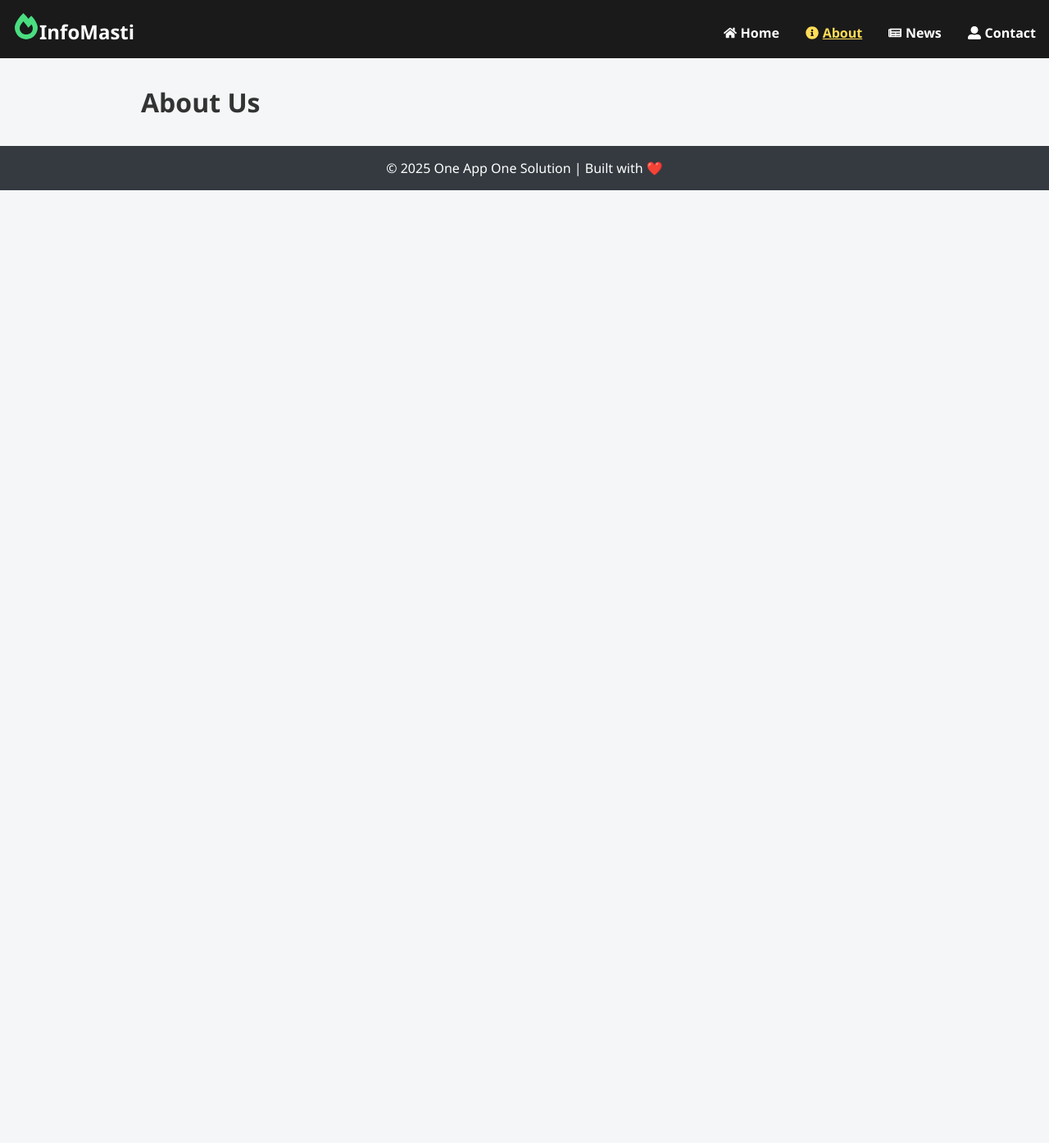
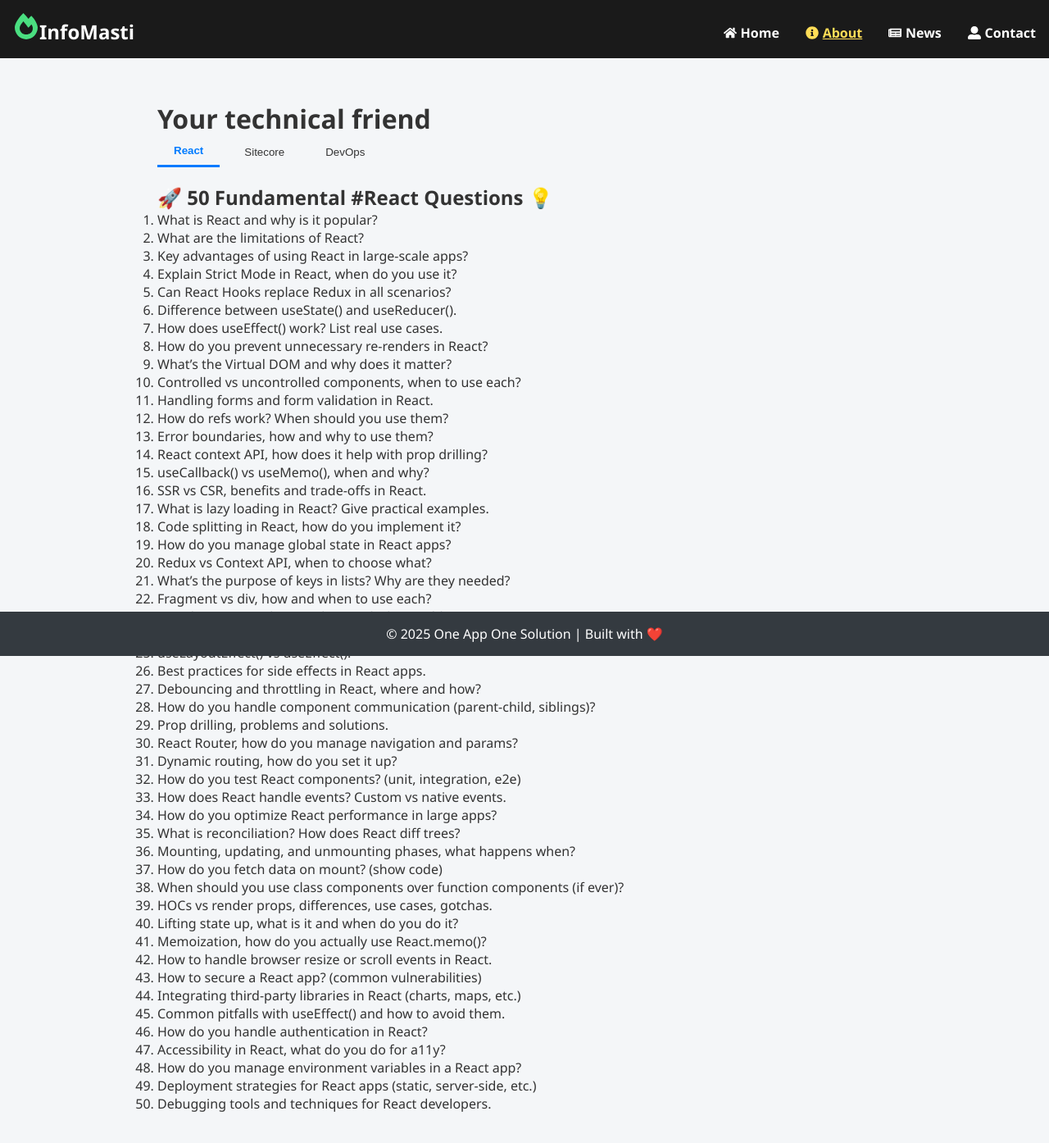
Before and after one commit to sunilnaughtiyal/first-react-app, a React (Create React App) app: page /about in a window 1280 px wide. Shown: the top 1394 px of the page at 82% size. Before the commit the page ends 800 px from the top, so only its background shows below. Built offline with nearby package versions, Linux system fonts and the light colour scheme.

Commit message:
code updated for about us tabs

```diff
--- a/src/pages/About.js
+++ b/src/pages/About.js
@@ -1,9 +1,116 @@
-import React from 'react';
+import React, { useState } from 'react';
+
+const tabs = ['React', 'Sitecore', 'DevOps'];
+
+const reactQuestions = [
+  "What is React and why is it popular?",
+  "What are the limitations of React?",
+  "Key advantages of using React in large-scale apps?",
+  "Explain Strict Mode in React, when do you use it?",
+  "Can React Hooks replace Redux in all scenarios?",
+  "Difference between useState() and useReducer().",
+  "How does useEffect() work? List real use cases.",
+  "How do you prevent unnecessary re-renders in React?",
+  "What’s the Virtual DOM and why does it matter?",
+  "Controlled vs uncontrolled components, when to use each?",
+  "Handling forms and form validation in React.",
+  "How do refs work? When should you use them?",
+  "Error boundaries, how and why to use them?",
+  "React context API, how does it help with prop drilling?",
+  "useCallback() vs useMemo(), when and why?",
+  "SSR vs CSR, benefits and trade-offs in React.",
+  "What is lazy loading in React? Give practical examples.",
+  "Code splitting in React, how do you implement it?",
+  "How do you manage global state in React apps?",
+  "Redux vs Context API, when to choose what?",
+  "What’s the purpose of keys in lists? Why are they needed?",
+  "Fragment vs div, how and when to use each?",
+  "Portals in React, what are they, and why would you use one?",
+  "useRef(), how does it differ from createRef()?",
+  "useLayoutEffect() vs useEffect().",
+  "Best practices for side effects in React apps.",
+  "Debouncing and throttling in React, where and how?",
+  "How do you handle component communication (parent-child, siblings)?",
+  "Prop drilling, problems and solutions.",
+  "React Router, how do you manage navigation and params?",
+  "Dynamic routing, how do you set it up?",
+  "How do you test React components? (unit, integration, e2e)",
+  "How does React handle events? Custom vs native events.",
+  "How do you optimize React performance in large apps?",
+  "What is reconciliation? How does React diff trees?",
+  "Mounting, updating, and unmounting phases, what happens when?",
+  "How do you fetch data on mount? (show code)",
+  "When should you use class components over function components (if ever)?",
+  "HOCs vs render props, differences, use cases, gotchas.",
+  "Lifting state up, what is it and when do you do it?",
+  "Memoization, how do you actually use React.memo()?",
+  "How to handle browser resize or scroll events in React.",
+  "How to secure a React app? (common vulnerabilities)",
+  "Integrating third-party libraries in React (charts, maps, etc.)",
+  "Common pitfalls with useEffect() and how to avoid them.",
+  "How do you handle authentication in React?",
+  "Accessibility in React, what do you do for a11y?",
+  "How do you manage environment variables in a React app?",
+  "Deployment strategies for React apps (static, server-side, etc.)",
+  "Debugging tools and techniques for React developers."
+];
+
+// Placeholder content for Sitecore and DevOps tabs
+const sitecoreContent = (
+  <p>Coming soon: Sitecore Interview Questions & Answers!</p>
+);
+const devopsContent = (
+  <p>Coming soon: DevOps Interview Questions & Answers!</p>
+);
 
 function About() {
+  const [activeTab, setActiveTab] = useState('React');
+
+  const renderContent = () => {
+    switch (activeTab) {
+      case 'React':
+        return (
+          <>
+            <h2>🚀 50 Fundamental #React Questions 💡</h2>
+            <ol>
+              {reactQuestions.map((q, i) => (
+                <li key={i}>{q}</li>
+              ))}
+            </ol>
+          </>
+        );
+      case 'Sitecore':
+        return sitecoreContent;
+      case 'DevOps':
+        return devopsContent;
+      default:
+        return null;
+    }
+  };
+
   return (
-    <div>
-      <h1>About Us</h1>
+    <div style={{ padding: '20px' }}>
+      <h1>Your technical friend</h1>
+      <div style={{ display: 'flex', gap: '10px', marginBottom: '20px' }}>
+        {tabs.map((tab) => (
+          <button
+            key={tab}
+            onClick={() => setActiveTab(tab)}
+            style={{
+              padding: '10px 20px',
+              border: 'none',
+              borderBottom: activeTab === tab ? '3px solid #007bff' : 'none',
+              background: 'none',
+              fontWeight: activeTab === tab ? 'bold' : 'normal',
+              cursor: 'pointer',
+              color: activeTab === tab ? '#007bff' : '#333',
+            }}
+          >
+            {tab}
+          </button>
+        ))}
+      </div>
+      <div>{renderContent()}</div>
     </div>
   );
 }
```
